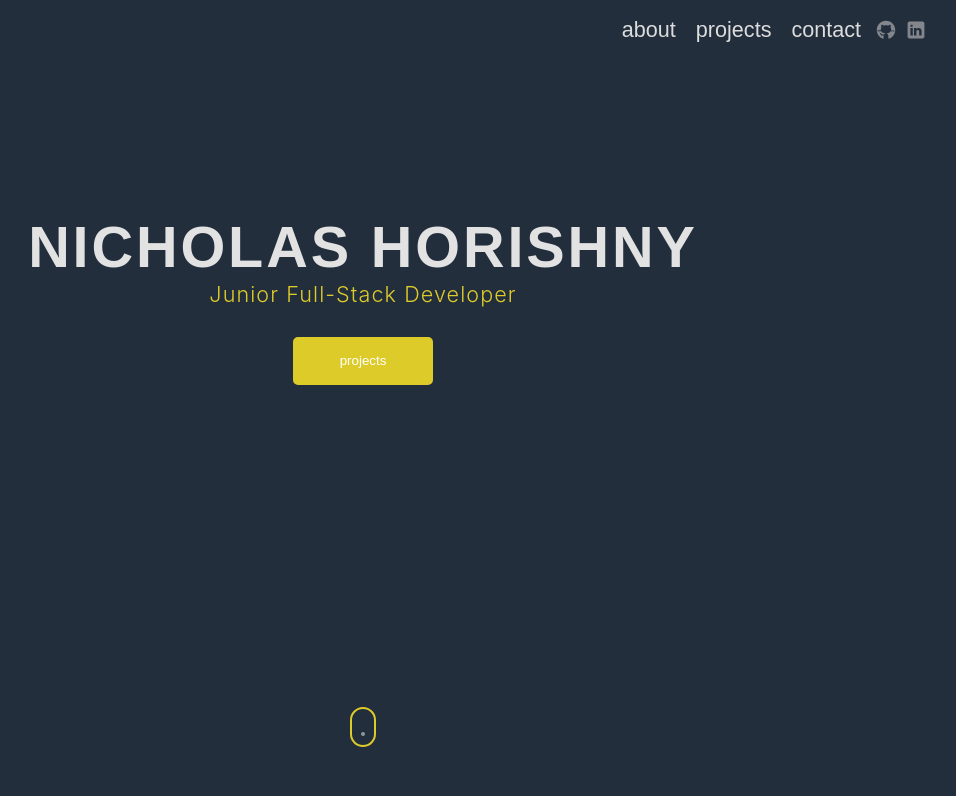
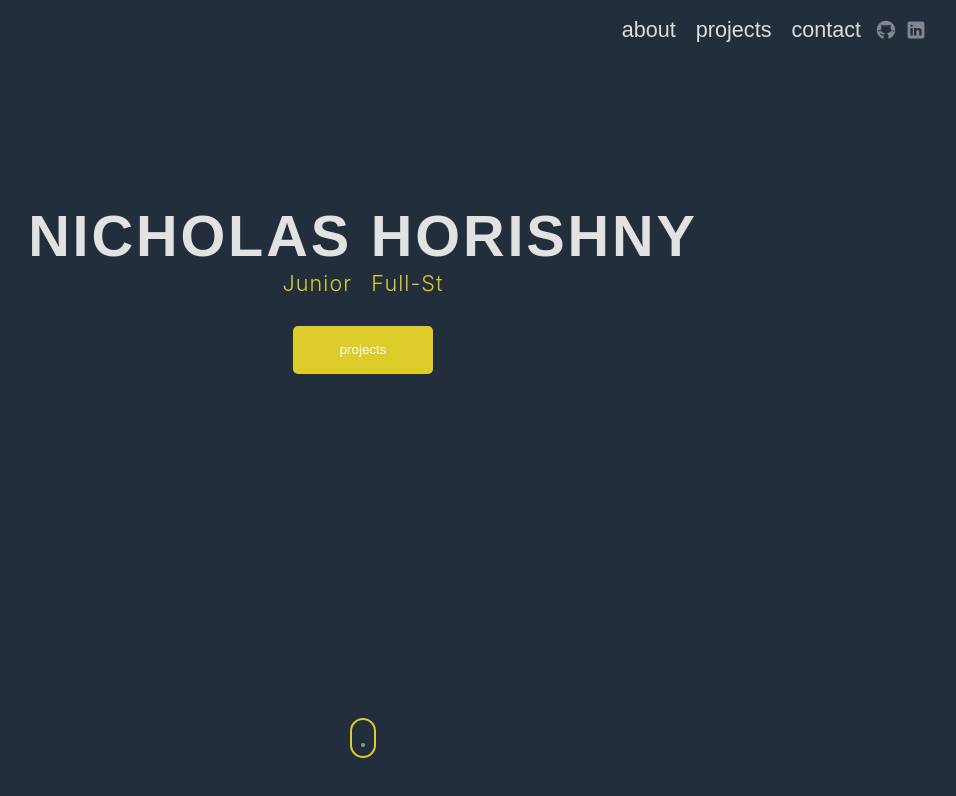
Before and after one commit to n335h/nmjhPortfolio, a React (Create React App) app: page / in a window 1280 px wide. Shown: the top 796 px of the page, without its empty margins (277-1233 px from the left). Built offline with nearby package versions, Linux system fonts and the light colour scheme.

Commit message:
rolling subtitle

```diff
--- a/src/components/pages/landing/landing.css
+++ b/src/components/pages/landing/landing.css
@@ -85,6 +85,30 @@
   color:var(--test-main);
 
 }
+.header-subtitle {
+  display: flex;
+align-items: center;
+  flex-direction: row;
+  justify-content: center;
+
+}
+
+.wrap {
+  margin: 0;
+  padding: 0;
+  width:auto;
+  font-size: 1.5rem;
+  font-weight:300;
+  margin: 0;
+  letter-spacing: 0.05em;
+  line-height: 1.2;
+  color: var(--test-main);
+  font-family: -apple-system, BlinkMacSystemFont, 'Segoe UI', 'Roboto', 'Oxygen',
+    'Ubuntu', 'Cantarell', 'Fira Sans', 'Droid Sans', 'Helvetica Neue',
+    sans-serif;
+    margin-left: 1.5vw;
+
+}
 
 
 
@@ -116,9 +140,6 @@
 }
 .wheel {
   animation-delay: 1.4s;
-}
-.landing-page {
-
 }
 
 
--- a/src/components/pages/landing/landing.js
+++ b/src/components/pages/landing/landing.js
@@ -1,4 +1,4 @@
-import React, { useRef } from 'react';
+import React, { useRef, useEffect, useState } from 'react';
 import './landing.css';
 import AboutPage from '../about/about';
 import Portfolio from '../portfolio/portfolio';
@@ -13,6 +13,45 @@ const LandingPage = ({ handleScrollToNavbar }) => {
       handleScrollToNavbar();
     }
   };
+  const [loopNum, setLoopNum] = useState(0);
+  const [isDeleting, setIsDeleting] = useState(false);
+  const [text, setText] = useState('');
+  const [delta, setDelta] = useState(120 - Math.random() * 100); // Used to determine how fast a letter is typed
+  const toRotate = [
+    'Software Developer',
+    'Full-Stack Developer',
+    'UI/UX Developer',
+  ];
+  const period = 2000; // Amount of transition time of each word
+
+  useEffect(() => {
+    let ticker = setInterval(() => {
+      tick();
+    }, delta);
+    return () => clearInterval(ticker);
+  }, [text]);
+
+  const tick = () => {
+    let i = loopNum % toRotate.length;
+    let fullText = toRotate[i];
+    let updatedText = isDeleting
+      ? fullText.substring(0, text.length - 1)
+      : fullText.substring(0, text.length + 1);
+
+    setText(updatedText);
+
+    if (isDeleting) {
+      setDelta((prevDelta) => prevDelta / 2);
+    }
+    if (!isDeleting && updatedText === fullText) {
+      setIsDeleting(true);
+      setDelta(400);
+    } else if (isDeleting && updatedText === '') {
+      setIsDeleting(false);
+      setLoopNum(loopNum + 1);
+      setDelta(500);
+    }
+  };
 
   return (
     <div className="landing-page" ref={landingRef}>
@@ -24,13 +63,15 @@ const LandingPage = ({ handleScrollToNavbar }) => {
                 NICHOLAS HORISHNY
               </h1>
               <h3 className="header-subtitle animate-pop-in">
-                Junior Full-Stack Developer
+                {'Junior '}
+                <span className="header-subtitle wrap">{text}</span>
               </h3>
             </div>
             <a href="#portfolio" className="btn animate-pop-in">
               <button className="btn">projects</button>
             </a>
             <div>
+              <br></br>
               <br></br>
               <br></br>
               <br></br>
--- a/src/components/pages/portfolio/portfolio.css
+++ b/src/components/pages/portfolio/portfolio.css
@@ -18,7 +18,7 @@
 }
 .ProjectTitle h1 {
   color: var(--test-main);
-  margin: 0;
+  margin-bottom: 0;
 }
 
 .ProjectsSection {
```
